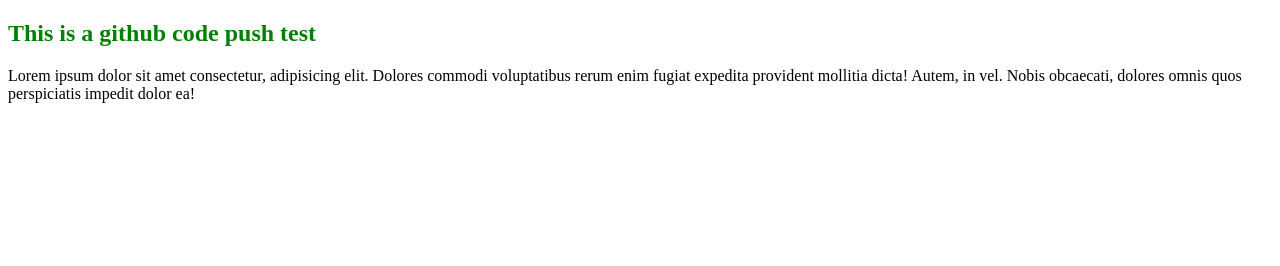
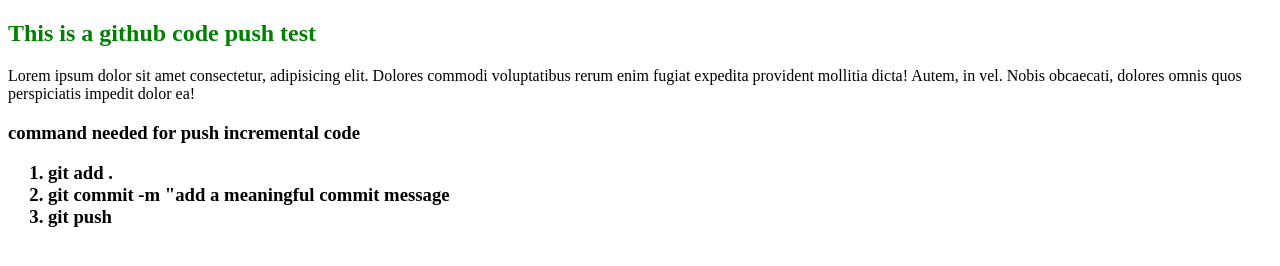
Before and after one commit to Raisul2023/my-first-github-repo, a plain HTML site: page index.html in a window 1280 px wide. Drawn offline with Linux system fonts and the light colour scheme.

Commit message:
command list

```diff
--- a/index.html
+++ b/index.html
@@ -13,5 +13,15 @@
 <body>
     <h2>This is a github code push test</h2>
     <p>Lorem ipsum dolor sit amet consectetur, adipisicing elit. Dolores commodi voluptatibus rerum enim fugiat expedita provident mollitia dicta! Autem, in vel. Nobis obcaecati, dolores omnis quos perspiciatis impedit dolor ea!</p>
+    <div>
+        <h3>
+            command needed for push incremental code
+            <ol>
+                <li>git add .</li>
+                <li>git commit -m "add a meaningful commit message</li>
+                <li>git push</li>
+            </ol>
+        </h3>
+    </div>
 </body>
 </html>
```
